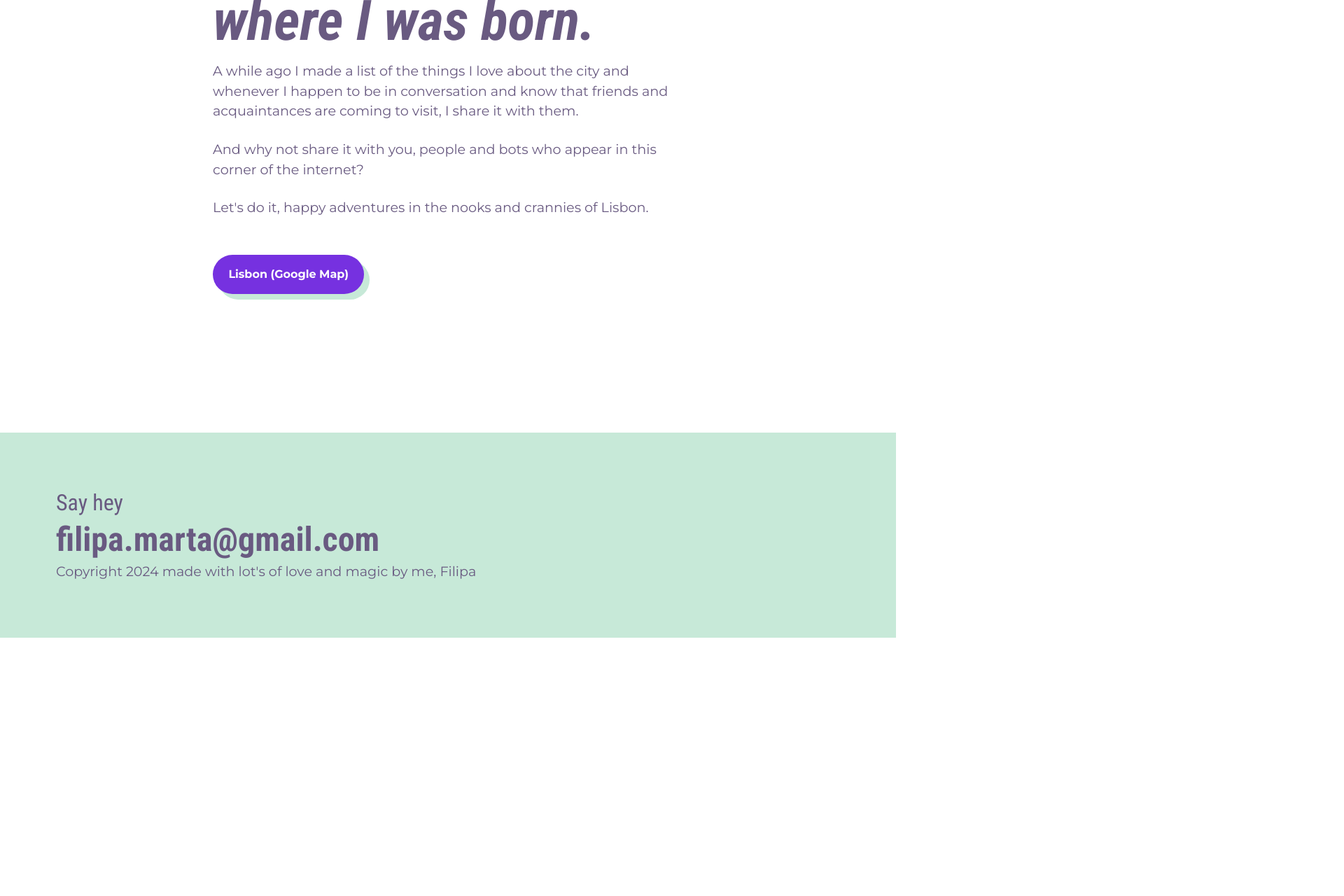
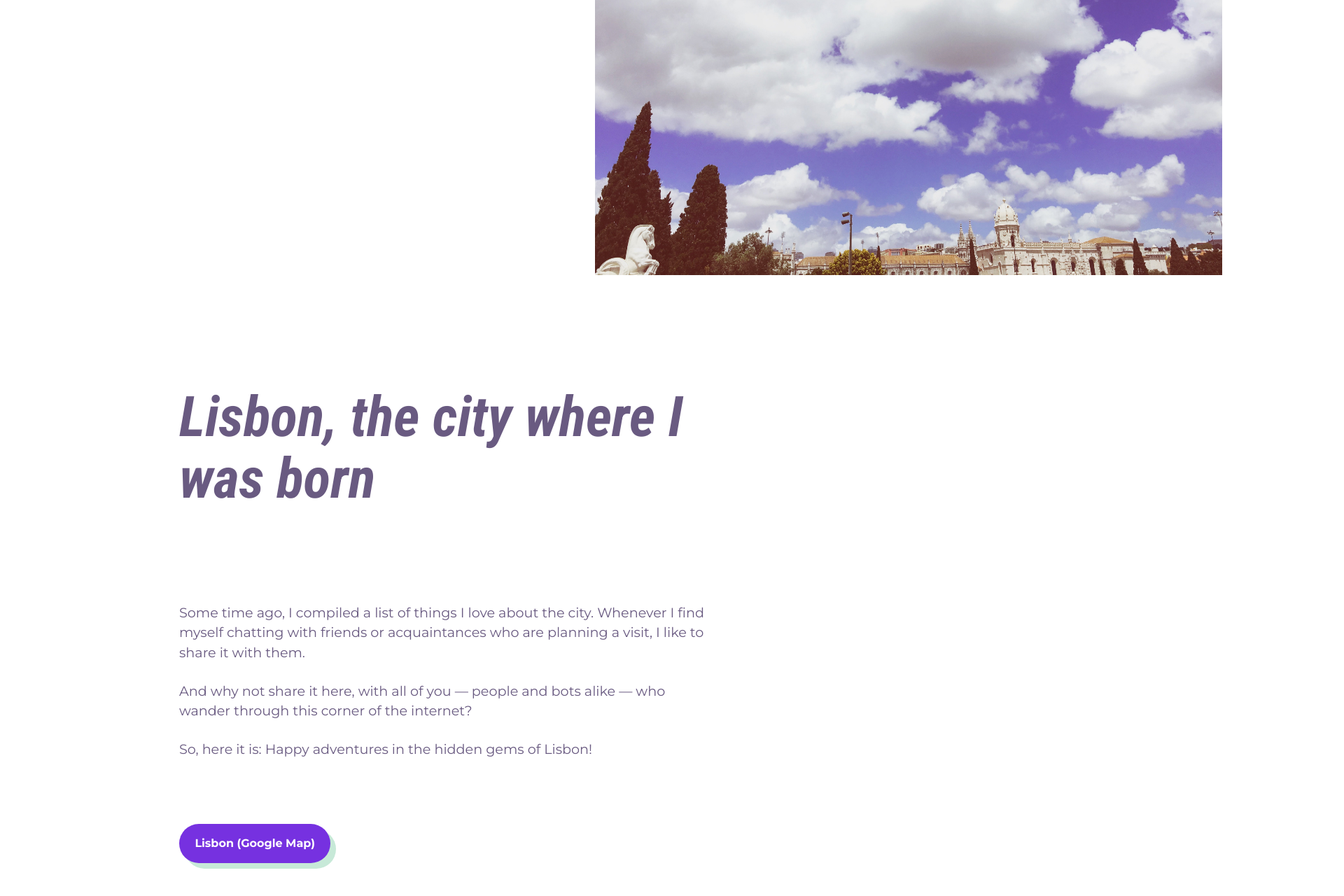
Before and after one commit to filipamarta/filipamarta-nextjs, a Next.js app: page /lisbon in a window 1280 px wide. Shown: the part 182-1462 px from the top of the page at 70% size, 1920 px wide, since content can reach past the window. Before the commit the page ends 1093 px from the top, so only its background shows below. Built offline with nearby package versions, Linux system fonts and the light colour scheme.

Commit message:
update Lisbon page

```diff
--- a/app/lisbon/page.module.css
+++ b/app/lisbon/page.module.css
@@ -13,8 +13,17 @@
   height: 100%;
   display: flex;
   flex-direction: column;
-  gap: 32px;
-  padding: 80px;
+  gap: 0;
+}
+
+.hero {
+  width: 100%;
+  height: auto;
+}
+
+.backgroundImage {
+  width: 500px;
+  height: auto;
 }
 
 .textContainer {
@@ -24,12 +33,36 @@
   flex-direction: column;
 }
 
+.textContainer h1 {
+  margin: 20px 0;
+}
+
 .textContainer p {
   padding: 0.8rem 0;
 }
 
+.buttonContainer {
+  margin-top: 20px;
+  margin-bottom: 100px;
+}
+
 @media only screen and (min-width: 900px) {
+  .main {
+    gap: 32px;
+  }
+
+  .backgroundImage {
+    width: 70%;
+    height: auto;
+  }
+
   .textContainer {
     width: 60%;
+    margin: 200px auto 0 auto;
+  }
+
+  .buttonContainer {
+    margin-top: 40px;
+    margin-bottom: 200px;
   }
 }
--- a/app/lisbon/page.tsx
+++ b/app/lisbon/page.tsx
@@ -1,32 +1,100 @@
 "use client";
-import Header from "../components/Header";
+import Header from "../components/header/Header";
 import styles from "./page.module.css";
-import Cursor from "../components/Cursor";
-import Footer from "../components/Footer";
+import Cursor from "../components/cursor/Cursor";
+import Footer from "../components/footer/Footer";
 import parse from "html-react-parser";
 import Link from "next/link";
+import Image from "next/image";
+import { useRef } from "react";
+import { motion, MotionValue, useScroll, useTransform } from "framer-motion";
+import { useMediaQuery } from "react-responsive";
 
 const content = {
-  title: "Lisbon is the city where I was born.",
+  title: "Lisbon, the city where I was born",
   paragraphs: [
-    "A while ago I made a list of the things I love about the city and whenever I happen to be in conversation and know that friends and acquaintances are coming to visit, I share it with them.",
-    "And why not share it with you, people and bots who appear in this corner of the internet?",
-    "Let's do it, happy adventures in the nooks and crannies of Lisbon.",
+    "Some time ago, I compiled a list of things I love about the city. Whenever I find myself chatting with friends or acquaintances who are planning a visit, I like to share it with them.",
+    "And why not share it here, with all of you — people and bots alike — who wander through this corner of the internet?",
+    "So, here it is: Happy adventures in the hidden gems of Lisbon!",
   ],
 };
 
+function useParallax(value: MotionValue<number>, distance: number) {
+  return useTransform(value, [0, 1], [-distance, distance]);
+}
+
 export default function Page() {
+  const ref = useRef(null);
+  const { scrollYProgress } = useScroll({ target: ref });
+  const y = useParallax(scrollYProgress, 300);
+  const isDesktopOrLaptop = useMediaQuery({ minWidth: 900 });
+
+  const left = useTransform(
+    scrollYProgress,
+    [0, 1],
+    ["calc(0vw + (0px))", "calc(100vw + -230px)"]
+  );
+  console.log(isDesktopOrLaptop);
+
   return (
     <>
       <div className={styles.page}>
         <Header />
-        <main className={styles.main}>
+        <main className={styles.main} ref={ref}>
+          <motion.section
+            className={styles.hero}
+            style={{ position: "relative", left, x: -200, bottom: -y }}
+          >
+            <Image
+              src="/backgroundImg-lisbon2.jpg"
+              alt="Lisbon"
+              width={1200}
+              height={769}
+              quality={100}
+              priority
+              className={styles.backgroundImage}
+            />
+          </motion.section>
           <section className={styles.textContainer}>
-            <h1>{parse(content.title)}</h1>
+            <motion.h1
+              initial={{ y: 50, opacity: 0, scale: 1.2 }}
+              whileInView={{
+                y: isDesktopOrLaptop ? -100 : 0,
+                opacity: 1,
+                scale: 1,
+                transition: { duration: 0.8 },
+              }}
+              viewport={{ once: true }}
+            >
+              {parse(content.title)}
+            </motion.h1>
             {content.paragraphs.map((paragraph, i) => {
-              return <p key={i}>{parse(paragraph)}</p>;
+              return (
+                <motion.p
+                  initial={{ x: -50, opacity: 0 }}
+                  whileInView={{
+                    x: 0,
+                    opacity: 1,
+                    transition: { duration: 1, delay: 0.3 * i },
+                  }}
+                  viewport={{ amount: "10%" }}
+                  key={i}
+                >
+                  {parse(paragraph)}
+                </motion.p>
+              );
             })}
 
+            <motion.div
+              className={styles.buttonContainer}
+              initial={{ y: -100, opacity: 0 }}
+              whileInView={{
+                y: 0,
+                opacity: 1,
+                transition: { duration: 1, delay: 0.5 },
+              }}
+              viewport={{ amount: "10%" }}
+            >
               <Link
                 href="https://maps.app.goo.gl/JDpATAny3te2cbnQ6"
                 passHref={true}
@@ -35,6 +103,7 @@ export default function Page() {
               >
                 Lisbon (Google Map)
               </Link>
+            </motion.div>
           </section>
         </main>
         <Footer />
```
Also changed, not shown: public/backgroundImg-lisbon.jpg (added), public/backgroundImg-lisbon2.jpg (added). Lines whose indentation alone changed are shown as unchanged.
